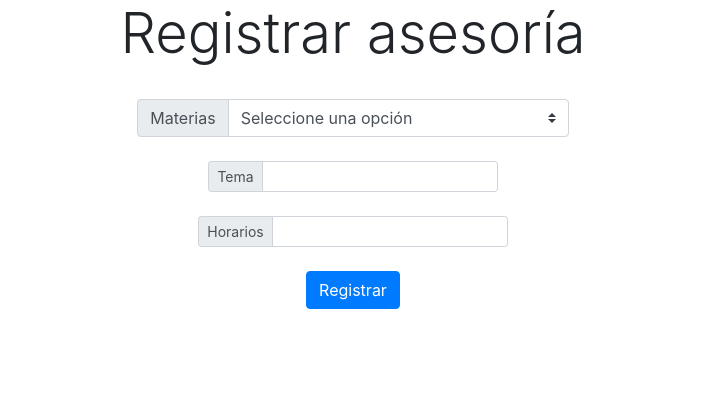
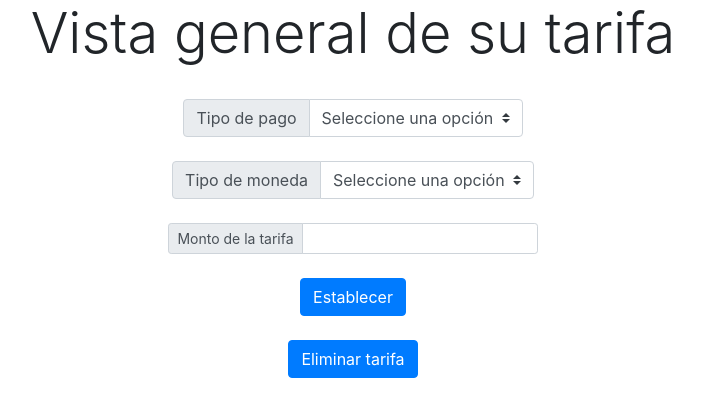
Before and after one commit to EricTorres27/NextAdvisor, a React (Create React App) app in the folder frontend/: page / in a window 1280 px wide. Shown: the top 416 px of the page, without its empty margins (287-989 px from the left). Built offline with nearby package versions, Linux system fonts and the light colour scheme.

Commit message:
Fronend de Registrar un método de Pago

```diff
--- a/frontend/src/App.js
+++ b/frontend/src/App.js
@@ -4,6 +4,7 @@ import './App.css';
 
 
 import RegistrarAsesoria from './Components/RegistrarAsesoria';
+import MetodoPago from './Components/MetodoPago';
 import navbarNA from './Components/navbarNA';
 import { NavbarBrand } from 'reactstrap';
 
@@ -12,8 +13,8 @@ import { NavbarBrand } from 'reactstrap';
 function App() {
   return (
     <div className="App">
-    <navbarNA/>
-    <RegistrarAsesoria/>
+
+  <MetodoPago/>
     </div>
   );
 }
--- /dev/null
+++ b/frontend/src/Components/MetodoPago.js
@@ -0,0 +1,65 @@
+import React, { Component, useState } from 'react'
+import 'bootstrap/dist/css/bootstrap.min.css';
+import { Dropdown, DropdownToggle, DropdownMenu, DropdownItem } from 'reactstrap';
+
+
+
+
+export default class MetodoPago extends Component {
+    render() {
+
+        return (
+
+
+        <form>
+            <h1  class="display-4" >Vista general de su tarifa</h1>
+             <br></br>
+            <label  >
+
+            <div class="input-group mb-3" >
+                <div class="input-group-prepend">
+                    <label class="input-group-text" for="inputGroupSelect01" >Tipo de pago</label>
+                </div>
+                <select class="custom-select" id="inputGroupSelect01">
+                    <option selected>Seleccione una opción</option>
+                    <option value="1" class="dropdown-item" >Efectivo</option>
+                    <option value="2"class="dropdown-item" >Transferencia</option>
+                    <option value="3" class="dropdown-item" >Ninguno</option>
+                </select>
+            </div>
+
+
+            </label >
+            <br></br>
+          <label>
+          <div class="input-group mb-3" >
+                <div class="input-group-prepend">
+                    <label class="input-group-text" for="inputGroupSelect01" >Tipo de moneda</label>
+                </div>
+                <select class="custom-select" id="inputGroupSelect01">
+                    <option selected>Seleccione una opción</option>
+                    <option value="1" class="dropdown-item" >Pesos mexicanos</option>
+                    <option value="2"class="dropdown-item" >Dolares</option>
+                </select>
+            </div>
+
+          </label>
+            <br></br>
+            <label  >
+              <div class="input-group input-group-sm mb-3">
+                <div class="input-group-prepend">
+                    <span class="input-group-text" id="inputGroup-sizing-sm">Monto de la tarifa </span>
+                </div>
+                    <input type="text" class="form-control" aria-label="Small" aria-describedby="inputGroup-sizing-sm"></input>
+                </div>
+          </label>
+          <br></br>
+             <button type="button" class="btn btn-primary">Establecer</button>
+             <br></br>  <br></br>
+            <button type="button" class="btn btn-primary">Eliminar tarifa</button>
+          </form>
+
+
+        )
+    }
+}
```
